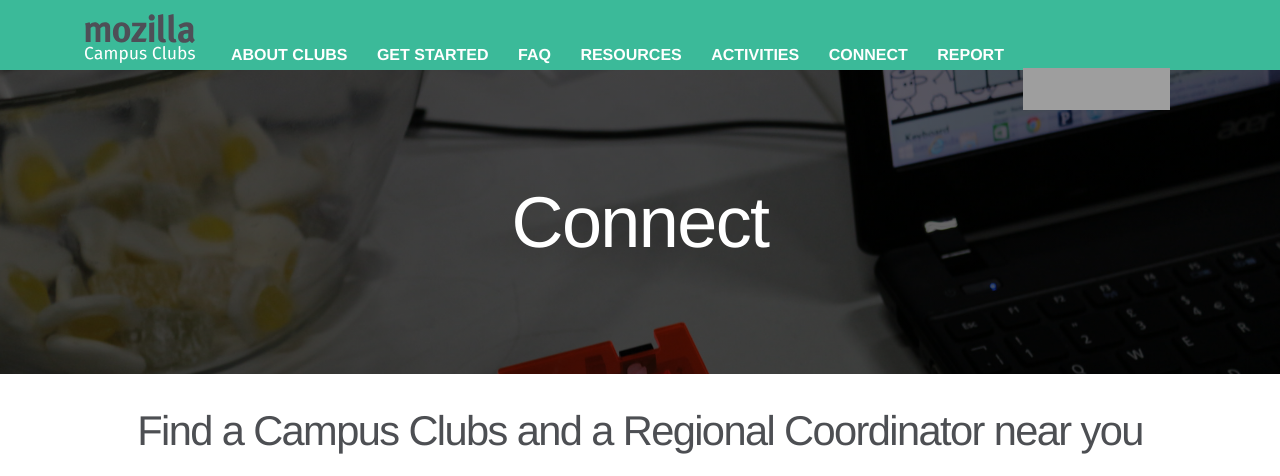
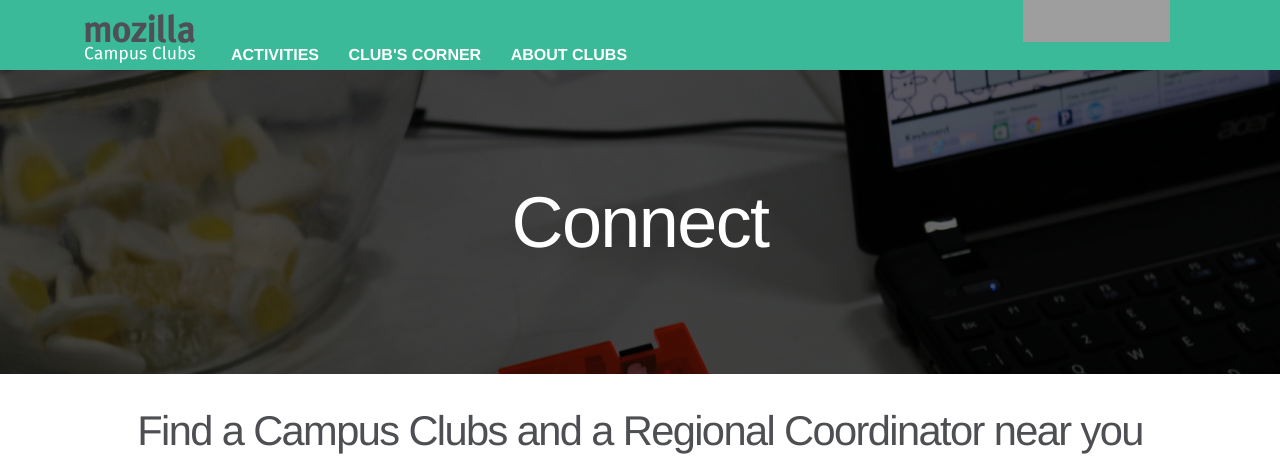
Before and after one commit to mozilla/mozilla-campus-clubs, a Jekyll site: the page built from _pages/connect.md, in a window 1280 px wide. Shown: the top 476 px of the page. Built offline with Jekyll 4.4.1, drawn with Linux system fonts in a browser that asks for light colours; nearby versions of some CDN libraries; some web fonts are replaced; grey boxes are pictures that could not be loaded.

Commit message:
Update header.html

```diff
--- a/_includes/header.html
+++ b/_includes/header.html
@@ -1,26 +1,80 @@
 <header class="site-header">
+ <script src="https://ajax.googleapis.com/ajax/libs/jquery/3.1.0/jquery.min.js"></script>
+ <style>
+    .dropdown-menu{
+        background: #3BBA99;
+    }
+    .dropdown-item:hover{
+        background-color: rgb(0, 128, 79);
+    }
+  </style>
 
-  <nav class="navbar">
-    <div class="container">
-      <a class="navbar-brand" href="/"><img src="/static/img/clubs.svg" alt="{{ site.title | escape }}"></a>
+  <script>
+    function showClubCornerNavBar()
+    {
+        var isNavBarCollapsed = $("#navBarCollapseButton").is(":visible");
+        if(isNavBarCollapsed)
+        {
+          document.getElementById("clubCornerMenu").hidden=false;
+        }
+        else
+        {
+          document.getElementById("clubCornerMenu").hidden=true;
+          document.getElementById("clubCornerNavig").innerHTML='<nav class="navbar" onmousout="mouseOutClubCornerNavBar()"> \
+              <div class="container"  > \
+                <div class="collapse navbar-toggleable-md" id="clubCorner_parent1Div"> \
+                  <a class="nav-link" href="/get-started/">Get Started</a> \
+                  <a class="nav-link" href="/resources/">Resources</a> \
+                  <a class="nav-link" href="/connect/">Connect</a> \
+                  <a class="nav-link" href="/report/#">Report</a> \
+                  <a class="nav-link" href="/faq/">FAQ</a> \
+                </div>  \
+              </div> \
+            </nav>';
+        }
+    }
+    function mouseOutClubCornerNavBar(e)
+    {
+      var relTarg,relTargID, relTargName;
+      relTarg = e.toElement || e.relatedTarget;
+      relTargID=relTarg.id;
+      relTargName=relTarg.nodeName;
+      if(relTargID!="clubCorner_parent1Div" && relTargName!="A" )
+      {
+        hideClubCornerNavBar();
+      }
+    }
+    function hideClubCornerNavBar()
+    {
+      document.getElementById("clubCornerNavig").innerHTML="";
+    }
+  </script>
 
-      <button class="navbar-toggler hidden-lg-up" type="button" data-toggle="collapse" data-target="#exCollapsingNavbar" aria-controls="exCollapsingNavbar" aria-expanded="false" aria-label="Toggle navigation">
+  <nav class="navbar" >
+    <div class="container" id="upperNavButton">
+      <a class="navbar-brand" href="/"><img src="/static/img/clubs.svg" alt="Mozilla Campus Clubs"></a>
+      <button id="navBarCollapseButton" class="navbar-toggler hidden-lg-up" type="button" data-toggle="collapse" data-target="#exCollapsingNavbar" aria-controls="exCollapsingNavbar" aria-expanded="false" aria-label="Toggle navigation">
         &#9776;
       </button>
-      <div class="collapse navbar-toggleable-md" id="exCollapsingNavbar">
-        <a class="nav-link" href="/about/">About Clubs</a>
-        <a class="nav-link" href="/get-started/">Get Started</a>
-        <a class="nav-link" href="https://discourse.mozilla-community.org/t/frequently-asked-questions-faq/" target="_blank">FAQ</a>
-        <a class="nav-link" href="/resources/">Resources</a>
-        <a class="nav-link" href="/activities/">Activities</a>
-        <a class="nav-link" href="/connect/">Connect</a>
-        <a class="nav-link" href="/report/#">Report</a>
+      <div class="collapse navbar-toggleable-md" id="exCollapsingNavbar" >
+        <a class="nav-link" href="/activities/" onmouseover="hideClubCornerNavBar()">Activities</a>
+        <div class="nav-link dropdown">
+          <a  data-toggle="dropdown"  href="#" class="nav-link" onmouseover="showClubCornerNavBar()">Club's Corner</a>
+            <div hidden id="clubCornerMenu" class="dropdown-menu" aria-labelledby="clubCornerLink">
+              <a class="dropdown-item" href="/get-started/">Get Started</a>
+              <a class="dropdown-item" href="/resources/">Resources</a>
+              <a class="dropdown-item" href="/connect/">Connect</a>
+              <a class="dropdown-item" href="/report/">Report</a>
+              <a class="dropdown-item " href="/faq/">FAQ</a>
+            </div>
+        </div>
+        <a class="nav-link" href="/about/" onmouseover="hideClubCornerNavBar()">About Clubs</a>
       </div>
-
       <div id="tabzilla" class="hidden-lg-down">
         <a href="https://www.mozilla.org/" data-link-type="nav" data-link-name="tabzilla">Mozilla</a>
       </div>
     </div>
   </nav>
-
+  <div id="clubCornerNavig" onmouseout="mouseOutClubCornerNavBar(event)">
+  </div>
 </header>
```
